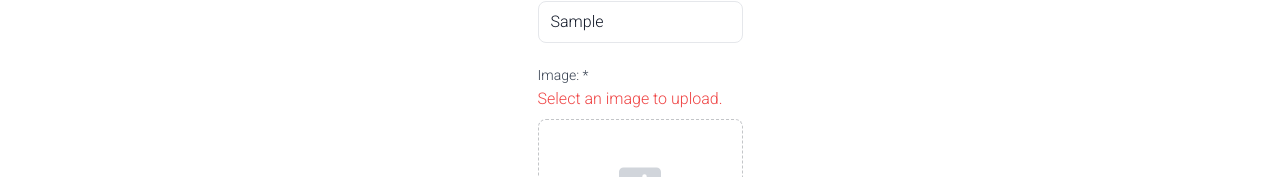
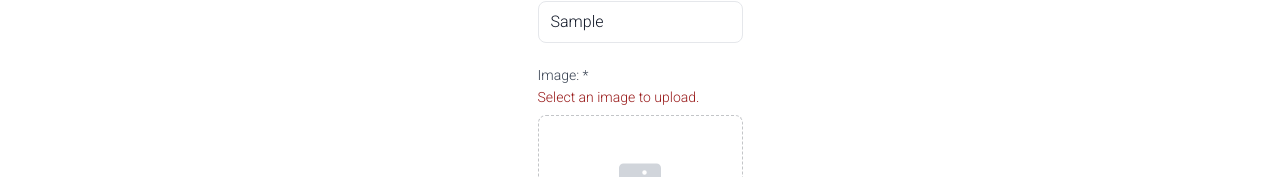
Before and after one commit to FabioSimones/ImageLiteFront, a Next.js app: page /formulario in a window 1280 px wide. Both pictures are taken after typing "Sample", "Sample" into the empty fields and a click on the button "Save". Shown: the part 309-486 px from the top of the page. Built offline with nearby package versions, Linux system fonts and the light colour scheme.

Commit message:
Finalizando o cadastro de imagens.

```diff
--- a/src/app/formulario/page.tsx
+++ b/src/app/formulario/page.tsx
@@ -1,6 +1,6 @@
 'use client'
 
-import { InputText, Template, Button, RenderIf, useNotification } from "@/components"
+import { InputText, Template, Button, RenderIf, useNotification, FieldError } from "@/components"
 import {useImageService} from '@/resources/image/image.service'
 import Link from "next/link"
 import { useFormik } from 'formik'
@@ -57,16 +57,16 @@
                     <div className="grid grid-cols-1 mt-5">
                         <label className="block text-sm font-medium leading-6 text-gray-700">Name: *</label>
                         <InputText id="name" onChange={formik.handleChange} value={formik.values.name} placeholder="Type image's name."/>
-                        <span className="text-red-500">{formik.errors.name}</span>
+                        <FieldError error={formik.errors.name}/>
                     </div>
                     <div className="grid grid-cols-1 mt-5">
                         <label className="block text-sm font-medium leading-6 text-gray-700">Tags: *</label>
                         <InputText id="tags" onChange={formik.handleChange} value={formik.values.tags} placeholder="Type the tags comma separated."/>
-                        <span className="text-red-500">{formik.errors.tags}</span>
+                        <FieldError error={formik.errors.tags}/>
                     </div>
                     <div className="grid grid-cols-1 mt-5">
                         <label className="block text-sm font-medium leading-6 text-gray-700">Image: *</label>
-                        <span className="text-red-500">{formik.errors.file}</span>
+                        <FieldError error={formik.errors.file}/>
                         <div className="mt-2 flex justify-center rounded-lg border border-dashed border-gray-900/25 px-6 py-10">
                             <div className="text-center">
                                 <RenderIf condition={!imagePreview}>
--- a/src/components/index.ts
+++ b/src/components/index.ts
@@ -1,5 +1,5 @@
 export { Template, RenderIf } from './Template'
 export { ImageCard } from './ImageCard'
-export {Button} from './button'
-export {InputText} from './input'
+export { Button } from './button'
+export { InputText, FieldError } from './input'
 export { useNotification } from './notification'
--- /dev/null
+++ b/src/components/input/FieldError.tsx
@@ -0,0 +1,15 @@
+interface FieldErrorProps{
+    error: any | null;
+}
+
+export const FieldError: React.FC<FieldErrorProps> = ({
+    error
+}) => {
+    if(error){
+        return(
+            <span className="text-red-800 text-sm">{error}</span>
+        )
+    }
+
+    return false;
+}
--- a/src/components/input/index.ts
+++ b/src/components/input/index.ts
@@ -1 +1,2 @@
 export {InputText} from './InputText'
+export {FieldError} from './FieldError'
```
